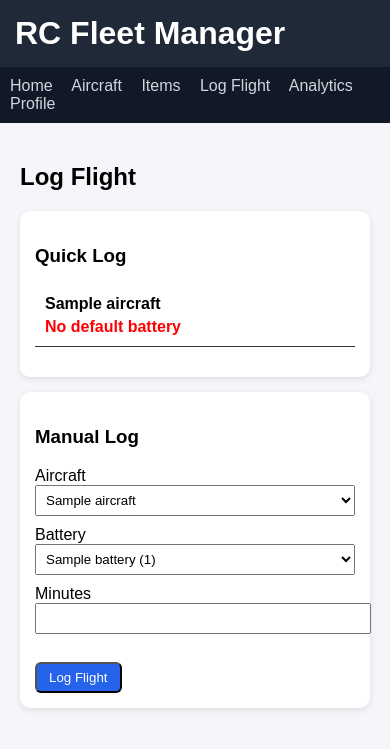
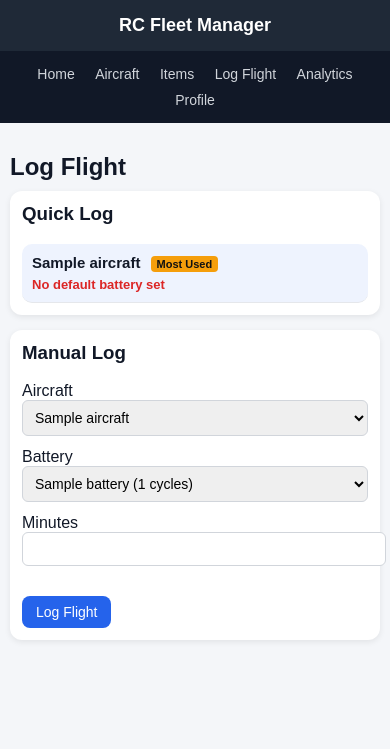
Before and after one commit to etiamsurgo/rc_inventory, a Flask app: page /log_flight in a window 390 px wide. Shown: the top 749 px of the page. Run offline with Flask 3, Linux system fonts and the light colour scheme; tables that the repository leaves empty hold one stand-in row (values such as "Sample post").

Commit message:
Mobil bigger buttons

```diff
--- a/app.py
+++ b/app.py
@@ -130,7 +130,16 @@ def log_flight():
 
     db = get_db()
 
-    aircraft = db.execute("SELECT * FROM aircraft").fetchall()
+    # 🔥 Most-used aircraft first
+    aircraft = db.execute("""
+        SELECT a.*,
+        COALESCE(SUM(f.minutes),0) as total_minutes
+        FROM aircraft a
+        LEFT JOIN flights f ON a.id = f.aircraft_id
+        GROUP BY a.id
+        ORDER BY total_minutes DESC
+    """).fetchall()
+
     batteries = db.execute("SELECT * FROM batteries").fetchall()
 
     # QUICK LOG
--- a/static/style.css
+++ b/static/style.css
@@ -1,7 +1,9 @@
+/* ===== GLOBAL ===== */
 body {
     font-family: Arial, sans-serif;
     margin: 0;
     background: #f4f6f9;
+    color: #111827;
 }
 
 h1 {
@@ -9,8 +11,19 @@ h1 {
     padding: 15px;
     background: #1f2937;
     color: white;
+    font-size: 20px;
 }
 
+h2 {
+    margin-bottom: 10px;
+}
+
+h3 {
+    margin-top: 0;
+}
+
+
+/* ===== NAV ===== */
 nav {
     background: #111827;
     padding: 10px;
@@ -20,22 +33,17 @@ nav a {
     color: #d1d5db;
     margin-right: 15px;
     text-decoration: none;
+    font-size: 14px;
 }
 
 nav a:hover {
     color: white;
 }
 
+
+/* ===== LAYOUT ===== */
 .container {
-    padding: 20px;
-}
-
-.card {
-    background: white;
     padding: 15px;
-    border-radius: 10px;
-    margin-bottom: 15px;
-    box-shadow: 0 2px 6px rgba(0,0,0,0.1);
 }
 
 .grid {
@@ -44,46 +52,136 @@ nav a:hover {
     gap: 15px;
 }
 
+
+/* ===== CARD ===== */
+.card {
+    background: white;
+    padding: 15px;
+    border-radius: 12px;
+    margin-bottom: 15px;
+    box-shadow: 0 2px 6px rgba(0,0,0,0.08);
+}
+
+
+/* ===== BUTTONS ===== */
 .btn {
     display: inline-block;
-    padding: 6px 12px;
+    padding: 8px 14px;
     background: #2563eb;
     color: white;
-    border-radius: 6px;
+    border-radius: 8px;
     text-decoration: none;
+    font-size: 14px;
+    border: none;
+    cursor: pointer;
 }
 
 .btn:hover {
     background: #1d4ed8;
 }
 
-input, select, textarea {
-    width: 100%;
-    padding: 6px;
-    margin-bottom: 10px;
+
+/* 🔥 BIG MOBILE QUICK BUTTONS */
+.quick-btn {
+    display: inline-block;
+    padding: 14px 18px;
+    margin: 5px 5px 5px 0;
+    font-size: 16px;
+    font-weight: bold;
+    border-radius: 10px;
+    background: #2563eb;
+    color: white;
+    text-decoration: none;
+    text-align: center;
+    min-width: 70px;
 }
 
-.warning {
-    color: red;
-    font-weight: bold;
+.quick-btn:hover {
+    background: #1d4ed8;
 }
 
+
+/* ===== FORM ===== */
+input,
+select,
+textarea {
+    width: 100%;
+    padding: 8px;
+    margin-bottom: 12px;
+    border-radius: 6px;
+    border: 1px solid #d1d5db;
+    font-size: 14px;
+}
+
+
+/* ===== QUICK LOG SECTION ===== */
 .quick-row {
-    margin-bottom: 15px;
-    padding: 10px;
-    border-bottom: 1px solid #333;
+    padding: 12px 0;
+    border-bottom: 1px solid #e5e7eb;
 }
 
 .quick-title {
     font-weight: bold;
-    margin-bottom: 5px;
+    margin-bottom: 6px;
+    font-size: 15px;
 }
 
-.quick-buttons .btn {
-    margin-right: 5px;
-    padding: 8px 12px;
+
+/* 🔥 MOST USED AIRCRAFT HIGHLIGHT */
+.top-aircraft {
+    background: rgba(37, 99, 235, 0.08);
+    padding: 10px;
+    border-radius: 10px;
 }
 
+
+/* BADGE */
+.badge {
+    background: #f59e0b;
+    color: #111;
+    padding: 2px 6px;
+    font-size: 11px;
+    border-radius: 4px;
+    margin-left: 6px;
+}
+
+
+/* ===== WARNINGS ===== */
 .warning {
-    color: red;
+    color: #dc2626;
+    font-weight: bold;
+    font-size: 13px;
 }
+
+
+/* ===== MOBILE IMPROVEMENTS ===== */
+@media (max-width: 600px) {
+
+    h1 {
+        font-size: 18px;
+        text-align: center;
+    }
+
+    nav {
+        text-align: center;
+    }
+
+    nav a {
+        display: inline-block;
+        margin: 5px 8px;
+    }
+
+    .container {
+        padding: 10px;
+    }
+
+    .card {
+        padding: 12px;
+    }
+
+    .quick-btn {
+        width: 30%;
+        padding: 16px 0;
+        font-size: 16px;
+    }
+}
--- a/templates/log_flight.html
+++ b/templates/log_flight.html
@@ -4,28 +4,33 @@
 
 <h2>Log Flight</h2>
 
-<!-- QUICK LOG -->
+<!-- 🔥 QUICK LOG (BIG BUTTONS) -->
 <div class="card">
 
 <h3>Quick Log</h3>
 
 {% for a in aircraft %}
 
-<div class="quick-row">
+<div class="quick-row {% if loop.index <= 2 %}top-aircraft{% endif %}">
 
-<div class="quick-title">{{ a.name }}</div>
+<div class="quick-title">
+{{ a.name }}
+{% if loop.index <= 2 %}
+<span class="badge">Most Used</span>
+{% endif %}
+</div>
 
 {% if a.default_battery_id %}
 
 <div class="quick-buttons">
-<a class="btn" href="/log_flight?quick=5&aircraft={{ a.id }}">5</a>
-<a class="btn" href="/log_flight?quick=7&aircraft={{ a.id }}">7</a>
-<a class="btn" href="/log_flight?quick=10&aircraft={{ a.id }}">10</a>
+<a class="quick-btn" href="/log_flight?quick=5&aircraft={{ a.id }}">5 min</a>
+<a class="quick-btn" href="/log_flight?quick=7&aircraft={{ a.id }}">7 min</a>
+<a class="quick-btn" href="/log_flight?quick=10&aircraft={{ a.id }}">10 min</a>
 </div>
 
 {% else %}
 
-<div class="warning">No default battery</div>
+<div class="warning">No default battery set</div>
 
 {% endif %}
 
@@ -36,7 +41,7 @@
 </div>
 
 
-<!-- MANUAL LOG -->
+<!-- 🔧 MANUAL LOG -->
 <div class="card">
 
 <h3>Manual Log</h3>
@@ -44,16 +49,20 @@
 <form method="POST">
 
 <label>Aircraft</label>
-<select name="aircraft" required>
+<select name="aircraft" id="aircraft-select" required>
 {% for a in aircraft %}
-<option value="{{ a.id }}">{{ a.name }}</option>
+<option value="{{ a.id }}" data-battery="{{ a.default_battery_id }}">
+{{ a.name }}
+</option>
 {% endfor %}
 </select>
 
 <label>Battery</label>
-<select name="battery" required>
+<select name="battery" id="battery-select" required>
 {% for b in batteries %}
-<option value="{{ b.id }}">{{ b.name }} ({{ b.cycles }})</option>
+<option value="{{ b.id }}">
+{{ b.name }} ({{ b.cycles }} cycles)
+</option>
 {% endfor %}
 </select>
 
@@ -68,4 +77,24 @@
 
 </div>
 
+<!-- 🔥 AUTO SELECT DEFAULT BATTERY -->
+<script>
+document.getElementById("aircraft-select").addEventListener("change", function() {
+
+    let selected = this.options[this.selectedIndex];
+    let batteryId = selected.getAttribute("data-battery");
+
+    let batterySelect = document.getElementById("battery-select");
+
+    if (batteryId) {
+        for (let i = 0; i < batterySelect.options.length; i++) {
+            if (batterySelect.options[i].value == batteryId) {
+                batterySelect.selectedIndex = i;
+                break;
+            }
+        }
+    }
+});
+</script>
+
 {% endblock %}
```
